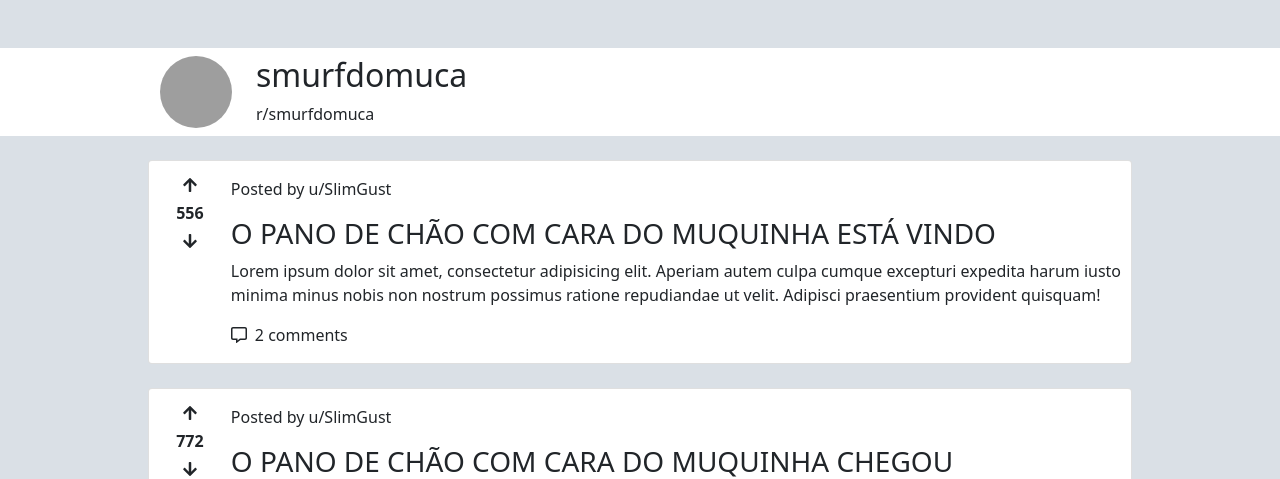
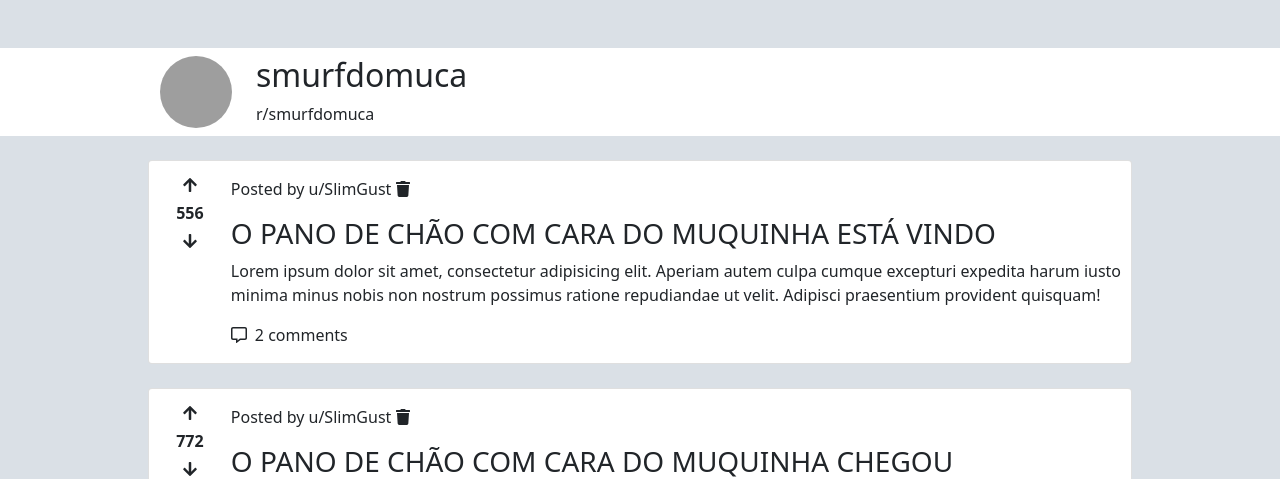
Before and after one commit to marcelolima381/app-reddit, a React (Create React App) app: page / in a window 1280 px wide. Shown: the top 479 px of the page. Built offline with nearby package versions, Linux system fonts and the light colour scheme; grey boxes are pictures that could not be loaded.

Commit message:
added delete thread

```diff
--- a/src/components/thread/index.tsx
+++ b/src/components/thread/index.tsx
@@ -1,19 +1,38 @@
 import { ReactElement } from 'react';
 import { Card, Col } from 'react-bootstrap';
+import { useQueryClient } from 'react-query';
 import { useNavigate } from 'react-router-dom';
 
 import { faCommentAlt } from '@fortawesome/free-regular-svg-icons';
+import { faTrash } from '@fortawesome/free-solid-svg-icons/faTrash';
 import { FontAwesomeIcon } from '@fortawesome/react-fontawesome';
 
+import { Identifiers } from '../../common/services';
 import { IThread } from '../../common/types';
 import Vote from '../vote';
 
 function Thread(props: {
   showCommentsInfo: boolean;
   thread: IThread;
+  canDeleteThread: boolean;
 }): ReactElement {
-  const { showCommentsInfo, thread } = props;
+  const { showCommentsInfo, thread, canDeleteThread } = props;
   const navigate = useNavigate();
+  const queryClient = useQueryClient();
+  const deleteThread = (deletedThreadId: number) => {
+    queryClient.setQueryData<IThread[]>(
+      Identifiers.GET_THREADS,
+      (oldData: IThread[] | undefined): IThread[] => {
+        if (oldData) {
+          return oldData.filter(
+            (subredditThread: IThread) => subredditThread.id !== deletedThreadId
+          );
+        }
+
+        return oldData as unknown as IThread[];
+      }
+    );
+  };
 
   return (
     <Card className="my-4">
@@ -23,7 +42,13 @@ function Thread(props: {
         </Col>
         <Col xs={11}>
           <div>
-            <p>Posted by u/{thread.author}</p>
+            <p>Posted by u/{thread.author} {canDeleteThread && (
+              <FontAwesomeIcon
+                className="clickable"
+                icon={faTrash}
+                onClick={() => deleteThread(thread.id)}
+              />
+            )}</p>
             <h3>{thread.title}</h3>
             <p>{thread.content}</p>
           </div>
--- a/src/pages/subreddit/index.tsx
+++ b/src/pages/subreddit/index.tsx
@@ -37,7 +37,9 @@ function Subreddit(): ReactElement {
     RedditService.getThreads()
   );
   const onSubmit: SubmitHandler<Inputs> = (newThreadForm) => {
-    queryClient.setQueryData<IThread[]>(Identifiers.GET_THREADS, (oldData: IThread[] | undefined): IThread[] => {
+    queryClient.setQueryData<IThread[]>(
+      Identifiers.GET_THREADS,
+      (oldData: IThread[] | undefined): IThread[] => {
         if (queryThreads && oldData) {
           oldData.push({
             id: Math.random(),
@@ -45,12 +47,13 @@ function Subreddit(): ReactElement {
             title: newThreadForm.title,
             content: newThreadForm.content,
             upvotes: 0,
-          comments: []
+            comments: [],
           });
         }
 
         return oldData as IThread[];
-    });
+      }
+    );
   };
 
   if (querySubreddit.isLoading || queryThreads.isLoading) {
@@ -67,9 +70,20 @@ function Subreddit(): ReactElement {
       <Container className="thread-background px-0" fluid>
         <SubredditHeader querySubreddit={querySubreddit} />
         <div className="thread m-auto">
-          {queryThreads.data.map((thread: IThread) => (
-            <Thread key={thread.id} showCommentsInfo thread={thread} />
-          ))}
+          {queryThreads.data.length === 0 ? (
+            <Card>
+              <Card.Body>No threads found</Card.Body>
+            </Card>
+          ) : (
+            queryThreads.data.map((thread: IThread) => (
+              <Thread
+                canDeleteThread
+                key={thread.id}
+                showCommentsInfo
+                thread={thread}
+              />
+            ))
+          )}
         </div>
         <div className="thread m-auto">
           <h3>New thread</h3>
--- a/src/pages/thread-detail/index.tsx
+++ b/src/pages/thread-detail/index.tsx
@@ -61,7 +61,11 @@ function ThreadDetail(): ReactElement {
       <Container className="thread">
         <Row>
           <Col xs={12}>
-            <Thread showCommentsInfo={false} thread={queryThread.data} />
+            <Thread
+              canDeleteThread={false}
+              showCommentsInfo={false}
+              thread={queryThread.data}
+            />
           </Col>
         </Row>
         <Row>
@@ -96,7 +100,7 @@ function ThreadDetail(): ReactElement {
                       as="textarea"
                       placeholder="Comment here"
                       rows={3}
-                      type="text"
+                      type="tmapsext"
                       {...register('comment', { required: true })}
                     />
                     {errors.comment && (
```
Lines whose indentation alone changed are shown as unchanged.
